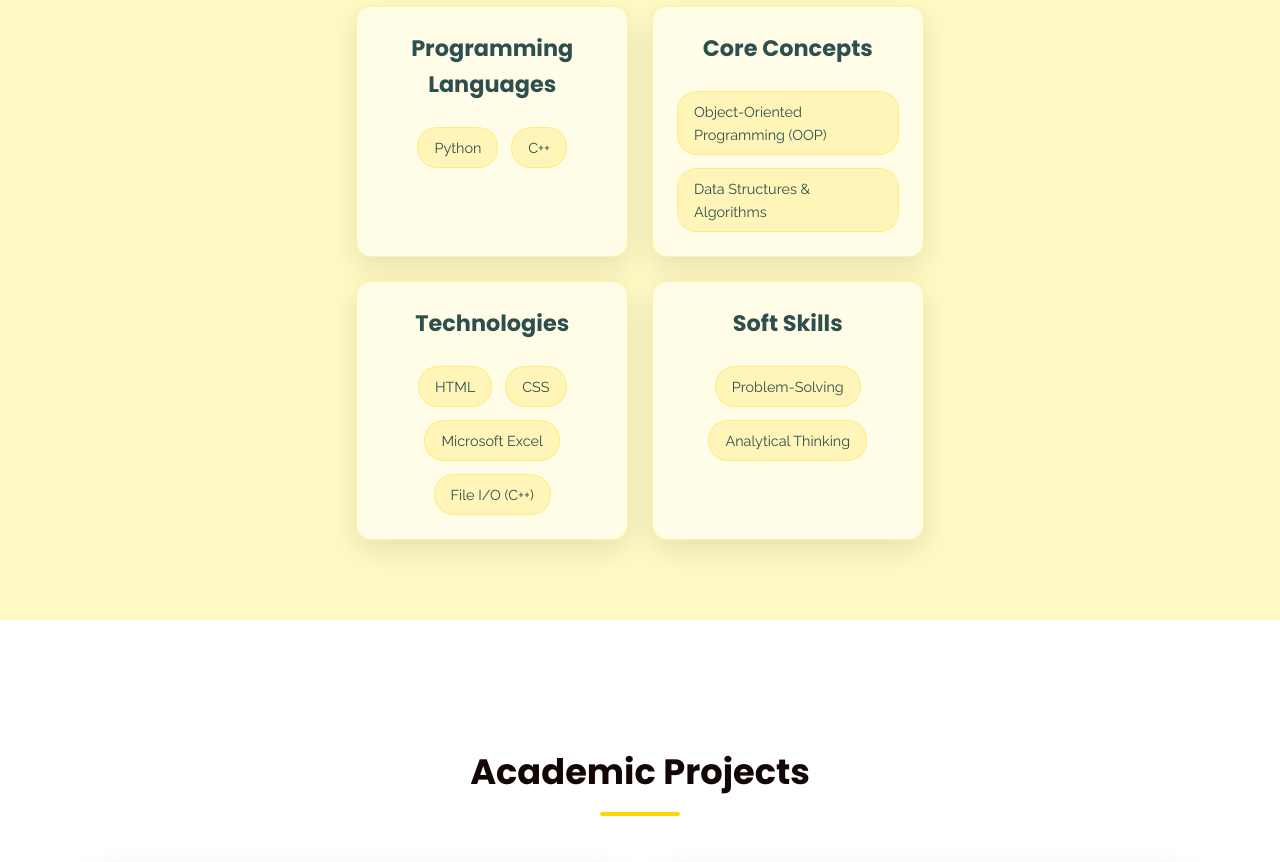
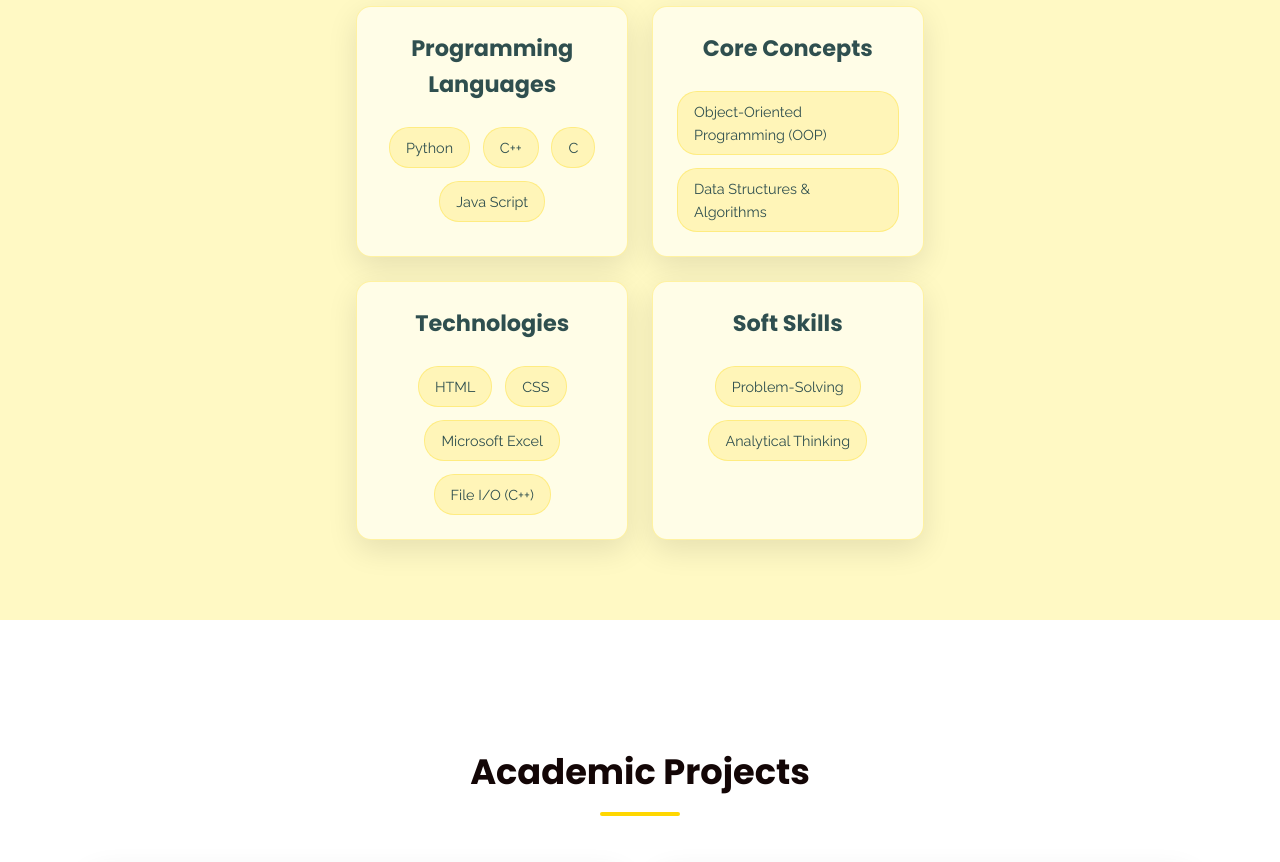
Before and after one commit to zohaib-mzg/myportfolio, a plain HTML site: page index.html in a window 1280 px wide. Shown: the part 1920-2782 px from the top of the page. Drawn offline with Linux system fonts and the light colour scheme.

Commit message:
index.html

```diff
--- a/index.html
+++ b/index.html
@@ -1413,6 +1413,8 @@
                     <div class="skill-tags">
                         <span class="skill-tag">Python</span>
                         <span class="skill-tag">C++</span>
+                        <span class="skill-tag">C</span>
+                        <span class="skill-tag">Java Script</span>
                     </div>
                 </div>
                 <div class="skill-category animate">
@@ -1853,4 +1855,5 @@
         }
     </script>
 </body>
+
 </html>
```
